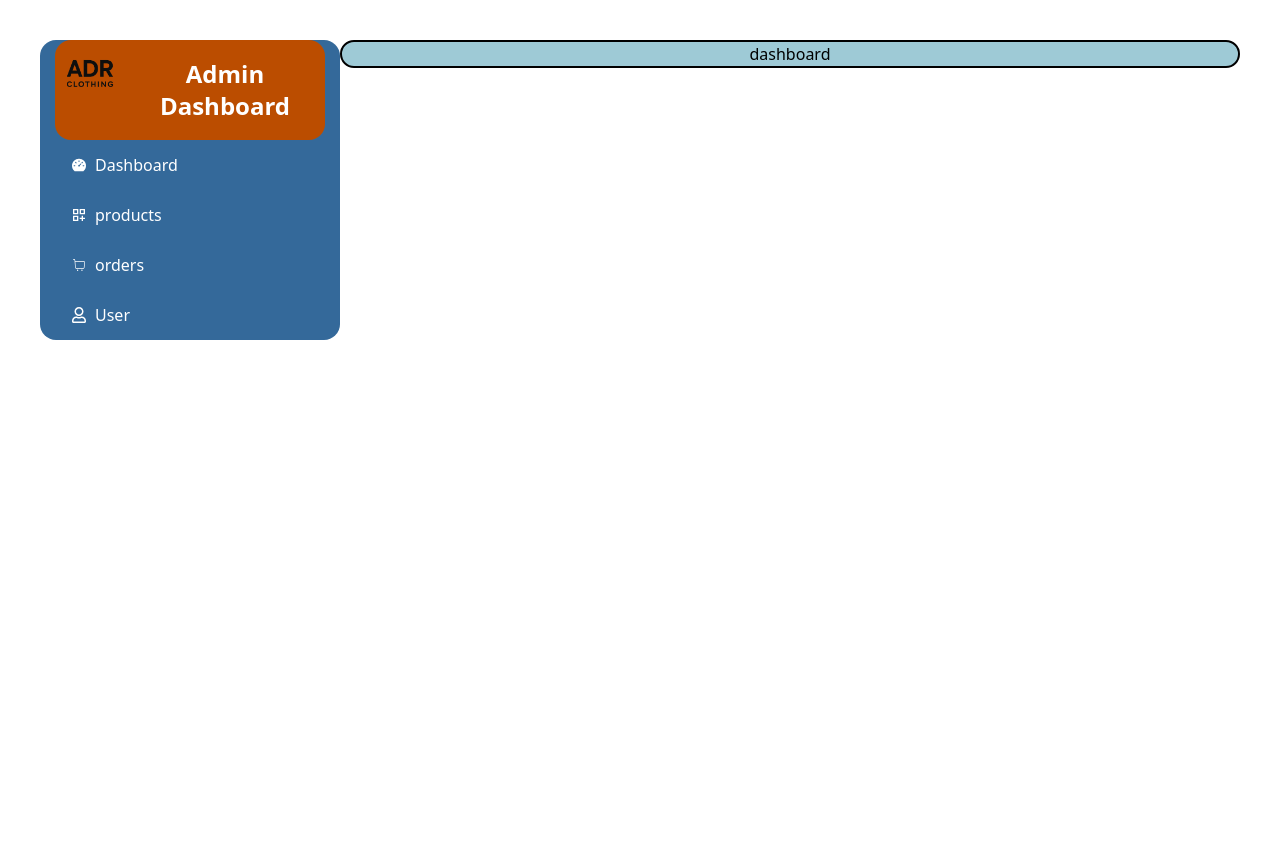
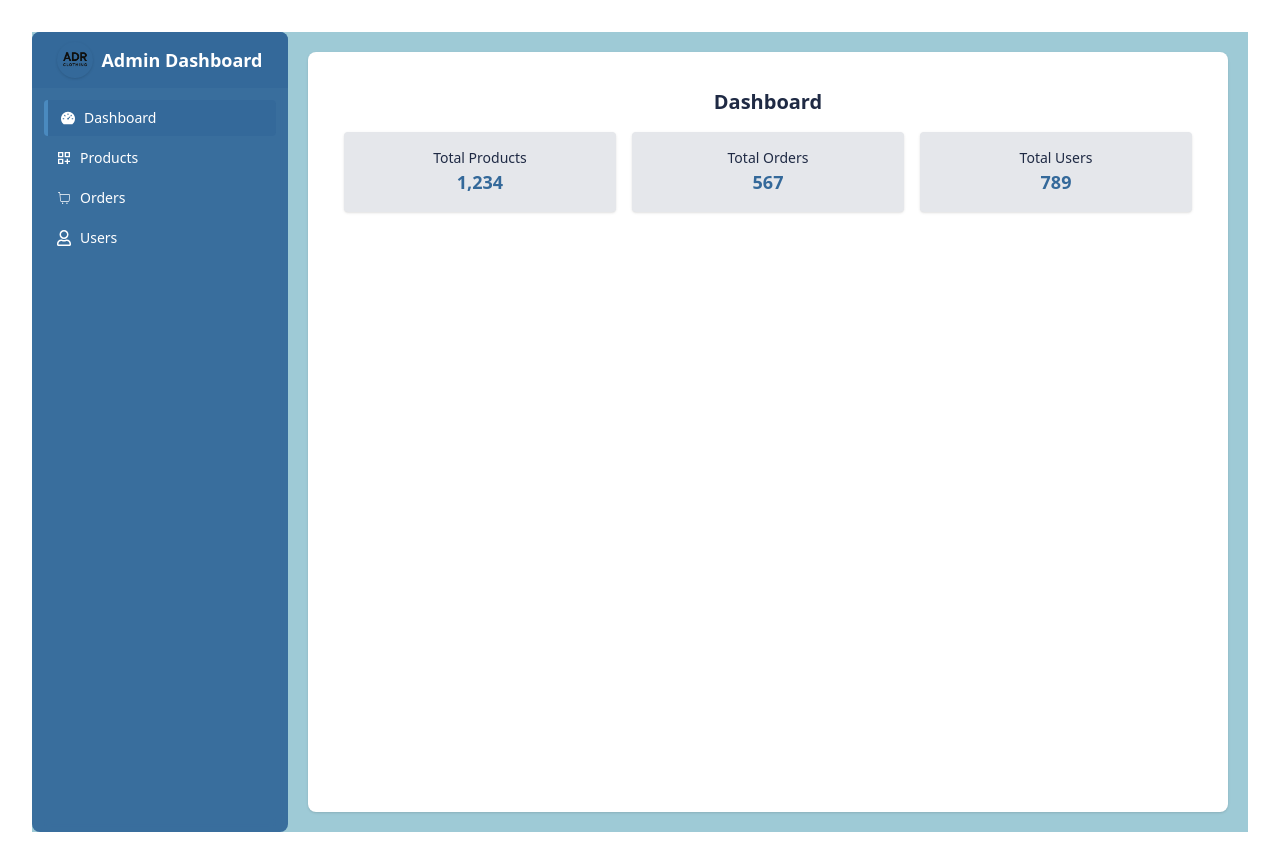
Before and after one commit to AshanDilakshana/learn_MERN, a React (Vite) app in the folder fronend/: page /admin in a window 1280 px wide. Before the commit the page ends 800 px from the top, so only its background shows below. Built offline with nearby package versions, Linux system fonts and the light colour scheme.

Commit message:
Ui desing

```diff
--- a/fronend/src/Pages/Adminpage.jsx
+++ b/fronend/src/Pages/Adminpage.jsx
@@ -1,58 +1,132 @@
-import { Routes, Route, Link } from 'react-router-dom';
-import { MdOutlineDashboardCustomize} from "react-icons/md";
+import { Routes, Route, NavLink } from 'react-router-dom';
+import { MdOutlineDashboardCustomize } from "react-icons/md";
 import { AiFillDashboard } from "react-icons/ai";
 import { FaRegUser } from "react-icons/fa";
 import { CiShoppingCart } from "react-icons/ci";
-
+import { HiMenuAlt3 } from "react-icons/hi";
+import { useState } from 'react';
 import AdminproductsPage from './admin/AdminproductsPage.jsx';
 import AdminAddNewProduct from './admin/adminAddNewProduct.jsx';
 import AdminUpdateProduct from './admin/AdminUpdateProduct.jsx';
 
 export default function Adminpage() {
+  const [isSidebarOpen, setIsSidebarOpen] = useState(false);
 
-    return(
-        <div className="w-full h-full bg-white flex p-2">
-            <div className="w-[300px] h-full bg-secondary flex flex-col items-center rounded-2xl">
-                <div className='flex flex-row w-[90%] h-[100px] bg-amber-700 rounded-2xl'>
-                    <img src="logo1.png"
-                     alt="Logo"
-                     className=' h-[70px] ' />
-                    <h1 className='text-white text-2xl font-bold m-auto'>Admin Dashboard</h1>
+  return (
+    <div className="w-full h-screen bg-background font-inter flex">
+      {/* Sidebar */}
+      <div
+        className={`fixed md:static inset-y-0 left-0 z-50 w-56 sm:w-60 md:w-64 bg-acensed/95 backdrop-blur-sm transform ${
+          isSidebarOpen ? 'translate-x-0' : '-translate-x-full'
+        } md:translate-x-0 transition-transform duration-300 flex flex-col rounded-r-lg md:rounded-lg`}
+      >
+        <div className="flex items-center justify-center h-12 sm:h-14 bg-acensed rounded-t-lg">
+          <img src="logo1.png" alt="Logo" className="h-8 sm:h-9 rounded-full shadow-sm" />
+          <h1 className="text-white text-base sm:text-lg font-semibold ml-2">Admin Dashboard</h1>
+        </div>
+        <nav className="flex-1 flex flex-col gap-1 p-2 sm:p-3">
+          <NavLink
+            to="/admin"
+            className={({ isActive }) =>
+              `flex items-center gap-2 py-2 px-3 text-white text-xs sm:text-sm font-medium rounded hover:bg-acensed-light hover:scale-105 transition-all duration-200 ${
+                isActive ? 'bg-acensed border-l-4 border-acensed-light' : ''
+              }`
+            }
+            aria-label="Navigate to Dashboard"
+          >
+            <AiFillDashboard size={16} className="sm:h-4" /> Dashboard
+          </NavLink>
+          <NavLink
+            to="/admin/products"
+            className={({ isActive }) =>
+              `flex items-center gap-2 py-2 px-3 text-white text-xs sm:text-sm font-medium rounded hover:bg-acensed-light hover:scale-105 transition-all duration-200 ${
+                isActive ? 'bg-acensed border-l-4 border-acensed-light' : ''
+              }`
+            }
+            aria-label="Navigate to Products"
+          >
+            <MdOutlineDashboardCustomize size={16} className="sm:h-4" /> Products
+          </NavLink>
+          <NavLink
+            to="/admin/orders"
+            className={({ isActive }) =>
+              `flex items-center gap-2 py-2 px-3 text-white text-xs sm:text-sm font-medium rounded hover:bg-acensed-light hover:scale-105 transition-all duration-200 ${
+                isActive ? 'bg-acensed border-l-4 border-acensed-light' : ''
+              }`
+            }
+            aria-label="Navigate to Orders"
+          >
+            <CiShoppingCart size={16} className="sm:h-4" /> Orders
+          </NavLink>
+          <NavLink
+            to="/admin/users"
+            className={({ isActive }) =>
+              `flex items-center gap-2 py-2 px-3 text-white text-xs sm:text-sm font-medium rounded hover:bg-acensed-light hover:scale-105 transition-all duration-200 ${
+                isActive ? 'bg-acensed border-l-4 border-acensed-light' : ''
+              }`
+            }
+            aria-label="Navigate to Users"
+          >
+            <FaRegUser size={16} className="sm:h-4" /> Users
+          </NavLink>
+        </nav>
+      </div>
 
+      {/* Main Content */}
+      <div className="flex-1 h-full p-3 sm:p-4 md:p-5 bg-background">
+        <button
+          className="md:hidden fixed top-2 sm:top-3 left-2 sm:left-3 z-50 text-acensed"
+          onClick={() => setIsSidebarOpen(!isSidebarOpen)}
+          aria-label="Toggle Sidebar"
+        >
+          <HiMenuAlt3 size={20} className="sm:h-6" />
+        </button>
+        <div className="h-full w-full bg-white rounded-lg shadow-sm p-3 sm:p-4 md:p-5 overflow-y-auto scrollbar-custom fade-in">
+          <Routes>
+            <Route
+              path="/"
+              element={
+                <div className="p-3 sm:p-4">
+                  <h1 className="text-lg sm:text-xl font-semibold text-text-primary mb-3 sm:mb-4">Dashboard</h1>
+                  <div className="grid grid-cols-1 sm:grid-cols-2 md:grid-cols-3 gap-3 sm:gap-4">
+                    <div className="p-3 sm:p-4 bg-neutral rounded shadow-sm">
+                      <h2 className="text-xs sm:text-sm font-medium text-text-primary">Total Products</h2>
+                      <p className="text-base sm:text-lg font-bold text-acensed">1,234</p>
+                    </div>
+                    <div className="p-3 sm:p-4 bg-neutral rounded shadow-sm">
+                      <h2 className="text-xs sm:text-sm font-medium text-text-primary">Total Orders</h2>
+                      <p className="text-base sm:text-lg font-bold text-acensed">567</p>
+                    </div>
+                    <div className="p-3 sm:p-4 bg-neutral rounded shadow-sm">
+                      <h2 className="text-xs sm:text-sm font-medium text-text-primary">Total Users</h2>
+                      <p className="text-base sm:text-lg font-bold text-acensed">789</p>
+                    </div>
+                  </div>
                 </div>
-                <Link to="/admin" className='w-[90%] h-[50px] flex items-center gap-2 text-white hover:bg-red-700 transition-all duration-300 px-4'>
-                    <AiFillDashboard/>Dashboard
-                </Link>
-
-                <Link to="/admin/products" className='w-[90%] h-[50px] flex items-center gap-2 text-white hover:bg-red-700 transition-all duration-300 px-4'>
-                    <MdOutlineDashboardCustomize/>products
-                </Link>
-
-                <Link to="/admin/orders" className='w-[90%] h-[50px] flex items-center gap-2 text-white hover:bg-red-700 transition-all duration-300 px-4'>
-                    <CiShoppingCart />orders
-                </Link>
-
-               <Link to="/admin/users" className='w-[90%] h-[50px] flex items-center gap-2 text-white hover:bg-red-700 transition-all duration-300 px-4'>
-                    <FaRegUser />User
-                </Link>
-
-            </div>
-
-            <div className='w-[calc(100%-300px)] h-full border-[2px] rounded-2xl bg-background overflow-hidden flex items-center '>
-                <div className=' h-full w-full max-w-full max-h-full overflow-y-scroll'>
-
-
-             <Routes parth="/">
-                <Route path='/' element={<h1>dashboard</h1>} />
-                <Route path='/products' element={<AdminproductsPage/>} />
-                <Route path='/orders' element={<h1>Orders</h1>} />
-                <Route path='/users' element={<h1>Users</h1>} />
-                <Route path='/add-product' element={<AdminAddNewProduct/>} />
-                <Route path='/update-product' element={<AdminUpdateProduct/>} />
-                <Route path='/*' element={<h1>NOT FOUND 404</h1>} />
-             </Routes>
-            </div>
-             </div>
+              }
+            />
+            <Route path="/products" element={<AdminproductsPage />} />
+            <Route path="/orders" element={<h1 className="text-lg sm:text-xl font-semibold text-text-primary p-3 sm:p-4">Orders</h1>} />
+            <Route path="/users" element={<h1 className="text-lg sm:text-xl font-semibold text-text-primary p-3 sm:p-4">Users</h1>} />
+            <Route path="/add-product" element={<AdminAddNewProduct />} />
+            <Route path="/update-product" element={<AdminUpdateProduct />} />
+            <Route
+              path="/*"
+              element={
+                <div className="flex flex-col items-center justify-center h-full fade-in">
+                  <h1 className="text-xl sm:text-2xl font-semibold text-text-primary mb-3">404 - Page Not Found</h1>
+                  <NavLink
+                    to="/admin"
+                    className="px-3 py-1.5 sm:px-4 sm:py-2 bg-acensed text-white rounded hover:bg-acensed-light transition-all duration-200 text-xs sm:text-sm"
+                  >
+                    Back to Dashboard
+                  </NavLink>
+                </div>
+              }
+            />
+          </Routes>
         </div>
-    )
+      </div>
+    </div>
+  );
 }
--- a/fronend/src/index.css
+++ b/fronend/src/index.css
@@ -1,7 +1,42 @@
 @import "tailwindcss";
-@theme{
-    --color-acensed: #34699A;
+@theme {
+  --color-acensed: #34699A;
+  --color-secondary: #34699A;
+  --color-background: #9ECAD6;
+  --color-accent: #2DD4BF;
+  --color-acensed-light: #4A8ABF;
+  --color-text-primary: #1F2A44;
+  --color-neutral: #E5E7EB;
+}
 
-    --color-secondary: #34699A;
-    --color-background: #9ECAD6;
+@layer base {
+  :root {
+    --scrollbar-thumb: #34699A;
+    --scrollbar-track: #E5E7EB;
+  }
+
+  .scrollbar-custom::-webkit-scrollbar {
+    width: 6px;
+  }
+  .scrollbar-custom::-webkit-scrollbar-track {
+    background: var(--scrollbar-track);
+    border-radius: 3px;
+  }
+  .scrollbar-custom::-webkit-scrollbar-thumb {
+    background: var(--scrollbar-thumb);
+    border-radius: 3px;
+  }
+  .scrollbar-custom::-webkit-scrollbar-thumb:hover {
+    background: var(--color-acensed-light);
+  }
+
+  @keyframes fadeIn {
+    from { opacity: 0; }
+    to { opacity: 1; }
+  }
+  .fade-in {
+    animation: fadeIn 0.3s ease-in;
+  }
 }
+
+@import url('https://fonts.googleapis.com/css2?family=Inter:wght@400;500;600&display=swap');
```
Also changed, not shown: fronend/src/Pages/admin/AdminproductsPage.jsx (+52 -39 lines), fronend/src/Pages/admin/adminAddNewProduct.jsx (+69 -75 lines), fronend/src/Pages/logingpage.jsx (+61 -37 lines).
